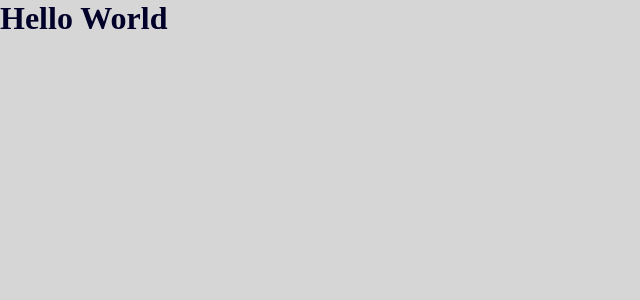
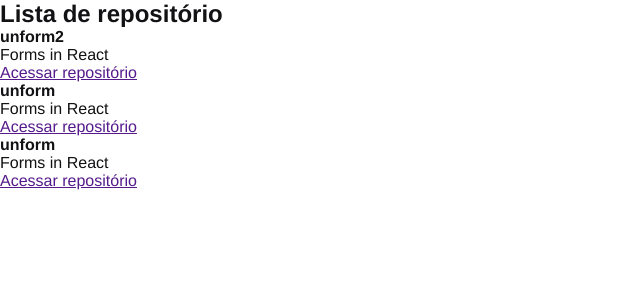
Before and after one commit to wesleydrum10/Ignite, a React app: page / in a window 1280 px wide. Shown: the top 300 px of the page, without its empty margins (0-640 px from the left). Built offline with nearby package versions, Linux system fonts and the light colour scheme.

Commit message:
Primeiro componente React

```diff
--- a/src/App.jsx
+++ b/src/App.jsx
@@ -1,5 +1,6 @@
+import { RepositoryList } from './components/RepositoryList';
 import './styles/global.scss';
 
 export function App() {
-    return <h1>Hello World</h1>
+    return <RepositoryList/>
 }
--- /dev/null
+++ b/src/components/RepositoryList.jsx
@@ -0,0 +1,32 @@
+const repositoryName = "unform2";
+
+export function RepositoryList() {
+    return(
+        <section className="repository-list">
+            <h1>Lista de repositório</h1>
+            <ul>
+                <li>
+                    <strong>{repositoryName}</strong>
+                    <p>Forms in React</p>
+                    <a href="">
+                        Acessar repositório
+                    </a>
+                </li>
+                <li>
+                    <strong>unform</strong>
+                    <p>Forms in React</p>
+                    <a href="">
+                        Acessar repositório
+                    </a>
+                </li>
+                <li>
+                    <strong>unform</strong>
+                    <p>Forms in React</p>
+                    <a href="">
+                        Acessar repositório
+                    </a>
+                </li>
+            </ul>
+        </section>
+    )
+}
--- a/src/styles/global.scss
+++ b/src/styles/global.scss
@@ -5,7 +5,6 @@
 }
 
 body {
-    font: Arial, Helvetica, sans-serif;
-    background: #00000029;
-    color: #000029;
+    font: 16px "Helvetica Neue", Arial, sans-serif;
+    color: #121214;
 }
```
